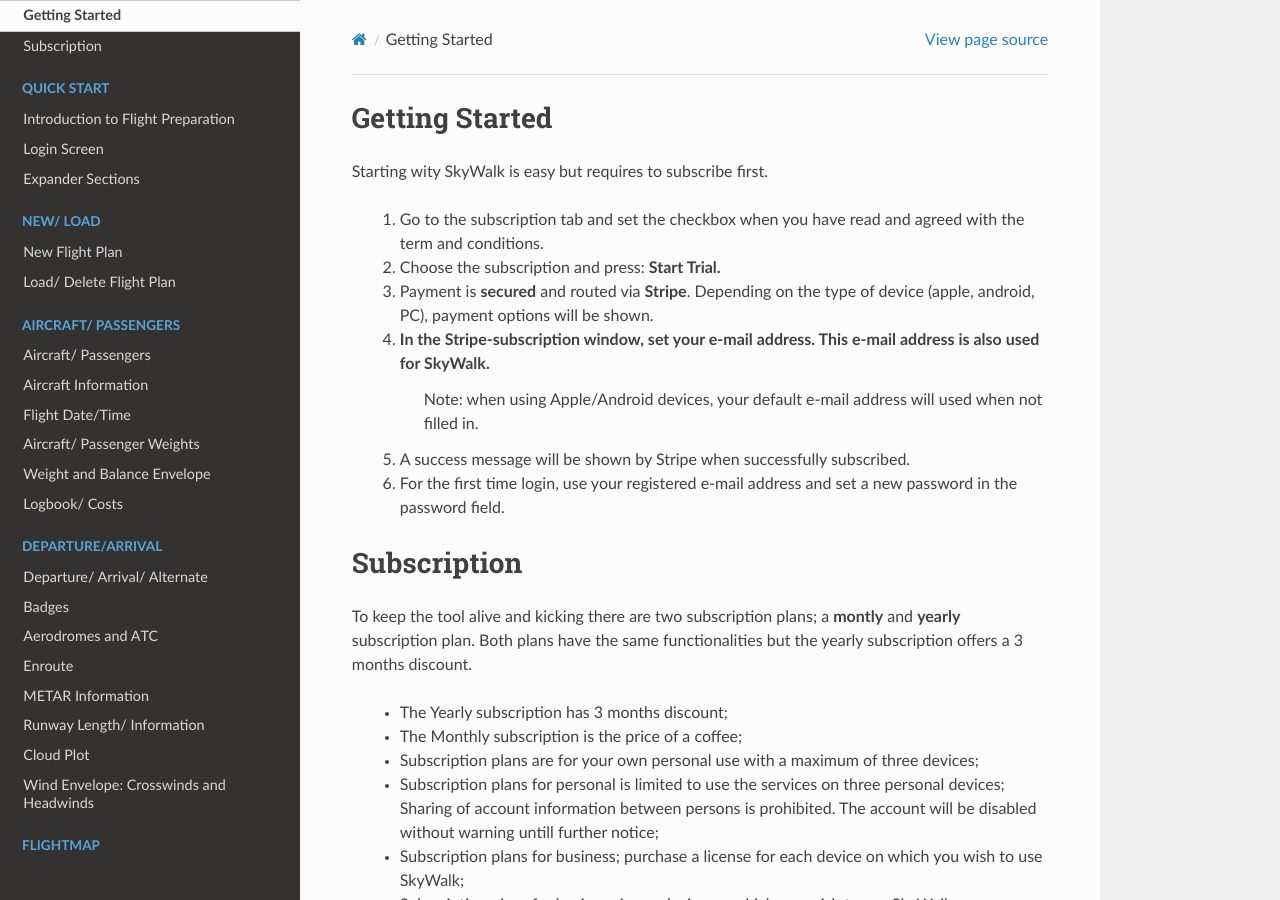
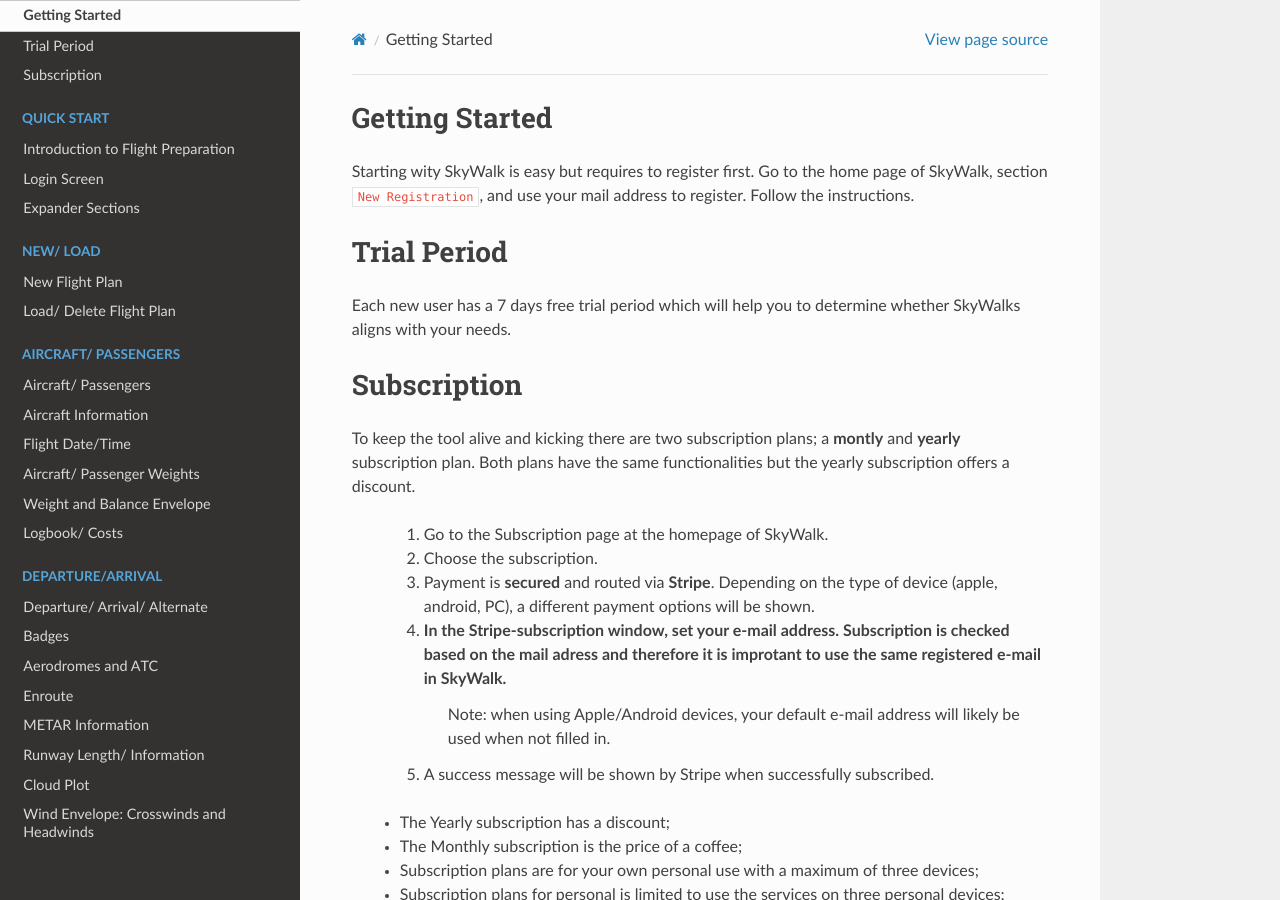
Before and after one commit to erdogant/skywalk-docs, a Sphinx documentation site: the page built from docs/source/Subscription.rst, in a window 1280 px wide and 900 px high. Built offline with Sphinx 7.4.7 and the Read the Docs theme 2.0.0, drawn with Linux system fonts in a browser that asks for light colours.

Commit message:
update docs

```diff
--- a/docs/source/Subscription.rst
+++ b/docs/source/Subscription.rst
@@ -1,25 +1,30 @@
 Getting Started
 ################
 
-Starting wity SkyWalk is easy but requires to subscribe first.
+Starting wity SkyWalk is easy but requires to register first.
+Go to the home page of SkyWalk, section ``New Registration``, and use your mail address to register. Follow the instructions.
 
-	1. Go to the subscription tab and set the checkbox when you have read and agreed with the term and conditions.
-	2. Choose the subscription and press: **Start Trial.**
-	3. Payment is **secured** and routed via **Stripe**. Depending on the type of device (apple, android, PC), payment options will be shown.
-	4. In the Stripe-subscription window, set your **e-mail address**. This e-mail address is also used for SkyWalk.
-	    Note: when using Apple/Android devices, your default e-mail address will used when not filled in.
-	5. A success message will be shown by Stripe when successfully subscribed.
-	6. For the first time login, use your registered e-mail address and set a new password in the password field.
 
+Trial Period
+################
+
+Each new user has a 7 days free trial period which will help you to determine whether SkyWalks aligns with your needs.
 
 
 Subscription
 ################
 
 To keep the tool alive and kicking there are two subscription plans; a **montly** and **yearly** subscription plan.
-Both plans have the same functionalities but the yearly subscription offers a 3 months discount.
+Both plans have the same functionalities but the yearly subscription offers a discount.
 
-    * The Yearly subscription has 3 months discount;
+	1. Go to the Subscription page at the homepage of SkyWalk.
+	2. Choose the subscription.
+	3. Payment is **secured** and routed via **Stripe**. Depending on the type of device (apple, android, PC), a different payment options will be shown.
+	4. In the Stripe-subscription window, set your **e-mail address**. Subscription is checked based on the mail adress and therefore it is improtant to use the same registered e-mail in SkyWalk.
+	    Note: when using Apple/Android devices, your default e-mail address will likely be used when not filled in.
+	5. A success message will be shown by Stripe when successfully subscribed.
+
+    * The Yearly subscription has a discount;
     * The Monthly subscription is the price of a coffee;
     * Subscription plans are for your own personal use with a maximum of three devices;
     * Subscription plans for personal is limited to use the services on three personal devices; Sharing of account information between persons is prohibited. The account will be disabled without warning untill further notice;
```
